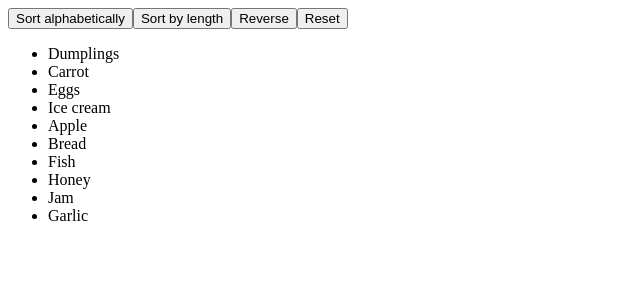
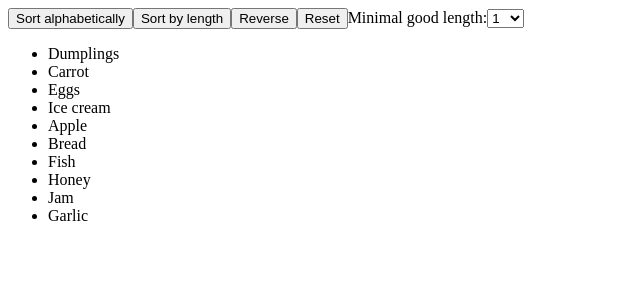
Before and after one commit to mate-academy/react_list-of-goods, a React (Create React App) app: page / in a window 1280 px wide. Both pictures are taken after a click on the button "Start". Shown: the top 300 px of the page, without its empty margins (0-640 px from the left). Built offline with nearby package versions, Linux system fonts and the light colour scheme.

Commit message:
Added selector for minLength filter property

```diff
--- a/src/App.tsx
+++ b/src/App.tsx
@@ -1,5 +1,5 @@
 /* eslint-disable @typescript-eslint/no-unused-vars */
-import { Component } from 'react';
+import React, { Component } from 'react';
 import { Goods } from './components/Goods/Goods';
 
 import './App.css';
@@ -27,8 +27,9 @@ function getReorderedGoods(
   goods: string[],
   sortType: SortType,
   isReversed: boolean,
+  minLength: number,
 ) {
-  const visibleGoods = [...goods];
+  const visibleGoods = [...goods].filter(good => good.length >= minLength);
 
   visibleGoods.sort((a, b) => {
     switch (sortType) {
@@ -52,12 +53,14 @@ type State = {
   isStarted: boolean,
   isReversed: boolean,
   sortType: SortType,
+  minLength: number,
 };
 
 const initialState: State = {
   isStarted: false,
   isReversed: false,
   sortType: SortType.NONE,
+  minLength: 1,
 };
 
 export class App extends Component {
@@ -75,22 +78,37 @@ export class App extends Component {
     isReversed: !state.isReversed,
   }));
 
+  adjustLength = (event: React.ChangeEvent<HTMLSelectElement>) => {
+    const newValue = event.currentTarget.value;
+
+    this.setState({
+      minLength: +newValue,
+    });
+  };
+
   reset = () => this.setState({
     ...initialState,
     isStarted: true,
   });
 
   render() {
-    const { isStarted, isReversed, sortType } = this.state;
+    const {
+      isStarted,
+      isReversed,
+      sortType,
+      minLength,
+    } = this.state;
 
     const visibleGoods = getReorderedGoods(
       goodsFromServer,
       sortType,
       isReversed,
+      minLength,
     );
 
     return (
       <div className="App">
+        <div className="App__controls">
           {!isStarted && (
             <button
               type="button"
@@ -130,9 +148,32 @@ export class App extends Component {
                 Reset
               </button>
 
-            <Goods visibleGoods={visibleGoods} />
+              <label>
+                Minimal good length:
+                <select
+                  name="minLength"
+                  id="minLength"
+                  value={minLength}
+                  onChange={this.adjustLength}
+                >
+                  {
+                    Array
+                      .from({ length: 10 }, (_, index) => index + 1)
+                      .map(option => (
+                        <option
+                          value={option}
+                          key={option}
+                        >
+                          {option}
+                        </option>
+                      ))
+                  }
+                </select>
+              </label>
             </>
           )}
+        </div>
+        {isStarted && <Goods visibleGoods={visibleGoods} />}
       </div>
     );
   }
```
Lines whose indentation alone changed are shown as unchanged.
